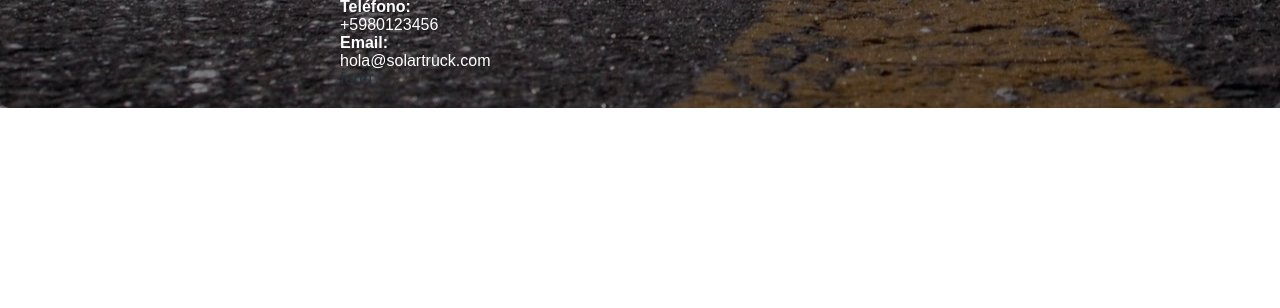
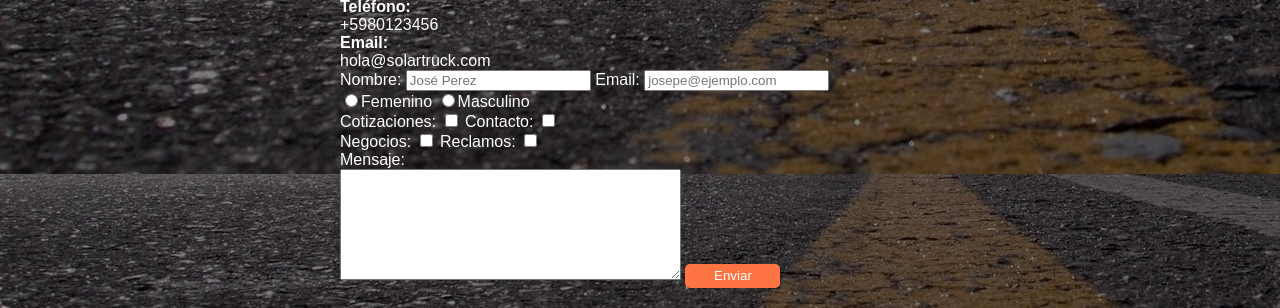
Before and after one commit to facundop3/solartruck, a plain HTML site: page index.html in a window 1280 px wide. Shown: the part 2064-2372 px from the top of the page. Before the commit the page ends 2172 px from the top, so only its background shows below. Drawn offline with Linux system fonts and the light colour scheme; a web font is replaced by a local one.

Commit message:
Se agrega formulario de contacto al pie de pagina

```diff
--- a/css/styles.css
+++ b/css/styles.css
@@ -114,7 +114,7 @@ ul{
 
   background-image: url("../images/highway_footer.jpeg")
 }
-.footer a{
+.footer a,label{
   text-decoration: none;
   color: white;
 
@@ -122,3 +122,11 @@ ul{
 .contact strong{
   display: block;
 }
+.mensaje input{
+  border-radius: 5px;
+  color: white;
+  background-color: rgb(254, 116, 67);
+  height: 24px;
+  width: 95px;
+  border: none;
+}
--- a/index.html
+++ b/index.html
@@ -2,8 +2,8 @@
 <html lang="es">
   <head>
     <meta charset="utf-8">
-    <link rel="stylesheet" href="css/styles.css">
-    <link href="https://fonts.googleapis.com/css?family=Allerta|Roboto" rel="stylesheet">
+    <link rel="stylesheet" href="css/styles.css"/>
+    <link href="https://fonts.googleapis.com/css?family=Allerta|Roboto" rel="stylesheet"/>
     <title>SolarTruck</title>
   </head>
   <body class="test">
@@ -34,7 +34,9 @@
       </nav>
       <!-- logotipo -->
       <figure class="logotipo">
-        <img  class="logo-size" src="images/logo.png" alt="logotipo" width="100" title="Yep that's a cheese!">
+        <a href="#cool">
+        <img  class="logo-size" src="images/logo.png" alt="logotipo" width="100" title="Yep that's a cheese!"/>
+        </a>
       </figure>
     </header>
     <!-- cover-page -->
@@ -46,8 +48,8 @@
       <!-- summary -->
       <h3 class="summary">A tiempo, seguro y con un uso del 100% de energías sustentables</h3>
       <!-- email-input -->
-      <label for="email" class="email-label" >¿Quieres recibir novedades?</label>
-      <input type="text" name="email" placeholder="tu@correo.com" class="email">
+      <label for="email-1" class="email-label" >¿Quieres recibir novedades?</label>
+      <input type="text" name="email" placeholder="tu@correo.com" id="email-1"/>
       <!-- button -->
       <button type="button" name="button" class="button">Conoce más</button>
     </div>
@@ -75,9 +77,9 @@
           <li>Venezuela</li>
         </ul>
       </article>
-      <br><br>
+      <br/><br/>
       <article>
-        <img class="right services-images" src="images/gps.png" alt="Siempre sabrás donde está tu carga.">
+        <img class="right services-images" src="images/gps.png" alt="Siempre sabrás donde está tu carga."/>
         <h3 class="title-b">Última tecnología en trakeo de tu cargamento</h3>
         <ul>
           <li>Monitoreo constante en tiempo real</li>
@@ -117,16 +119,51 @@
         <div class="">
         <!-- logotipo -->
         <figure class="logotipo">
-          <img  class="logo-size" src="images/logo.png" alt="logotipo" width="100" title="Yep that's a cheese!">
+          <img  class="logo-size" src="images/logo.png" alt="logotipo" width="100" title="Yep that's a cheese!"/>
         </figure>
         <!-- phone -->
         <a href="tel:"><strong>Teléfono: </strong> <span>+5980123456</span></a>
         <!-- email -->
         <a href="mailto:hola@solartruck.com"><strong>Email: </strong> <span>hola@solartruck.com</span> </a>
       </div>
-      <div class="form">
-        form
+      <!-- form -->
+      <form class="form">
+        <label for="nombre">Nombre:</label>
+        <input type="text" required placeholder="José Perez" id="nombre" name="nombre" value=""/>
+        <label for="email-2">Email:</label>
+        <input type="email" required placeholder="josepe@ejemplo.com" id="email-2"name="email-2" value=""/>
+        <!-- sexo -->
+        <div class="sexo">
+          <label for="femenino">
+            <input type="radio" name="sexo" id="femenino" value="femenino">Femenino
+          </label>
+          <label for="masculino">
+            <input type="radio" name="sexo" id="masculino" value="masculino">Masculino
+          </label>
+        </div>
+        <div class="motivo">
+          <label for="cotizaciones">Cotizaciones:
+            <input type="checkbox" name="motivo" id="cotizaciones" value="cotizaciones">
+          </label>
+          <label for="contacto">Contacto:
+            <input type="checkbox" name="motivo" id="contacto" value="contacto">
+          </label>
+          <br/>
+          <label for="negocios">Negocios:
+            <input type="checkbox" name="motivo" id="negocios" value="negocios">
+          </label>
+          <label for="reclamos">Reclamos:
+            <input type="checkbox" name="motivo" id="reclamos" value="reclamos">
+          </label>
+        </div>
+        <!-- asunto -->
+        <div class="mensaje">
+        <label for="mensaje">Mensaje: <br/>
+          <textarea name="name" rows="7" cols="40" id="mensaje"></textarea>
+          <input type="submit" name="" value="Enviar"/>
+        </label>
       </div>
+      </form>
     </div>
   </div>
     </footer>
```
